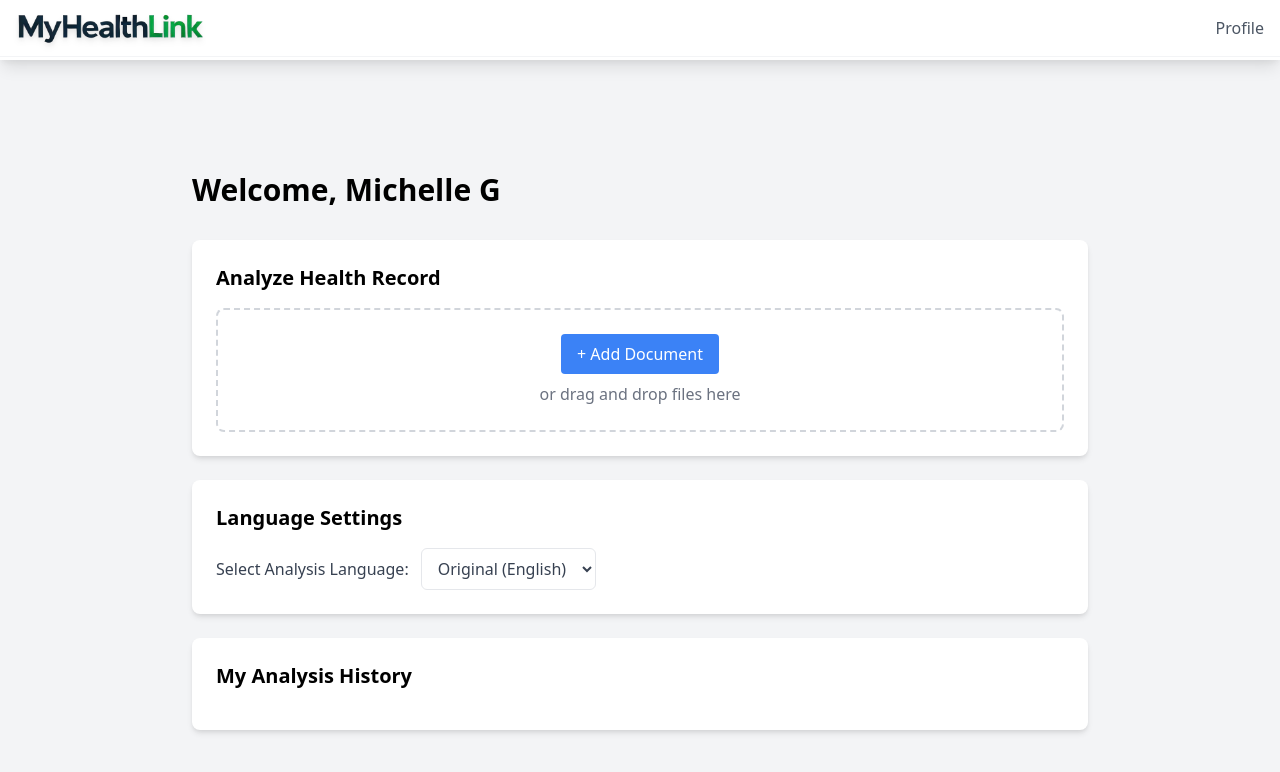
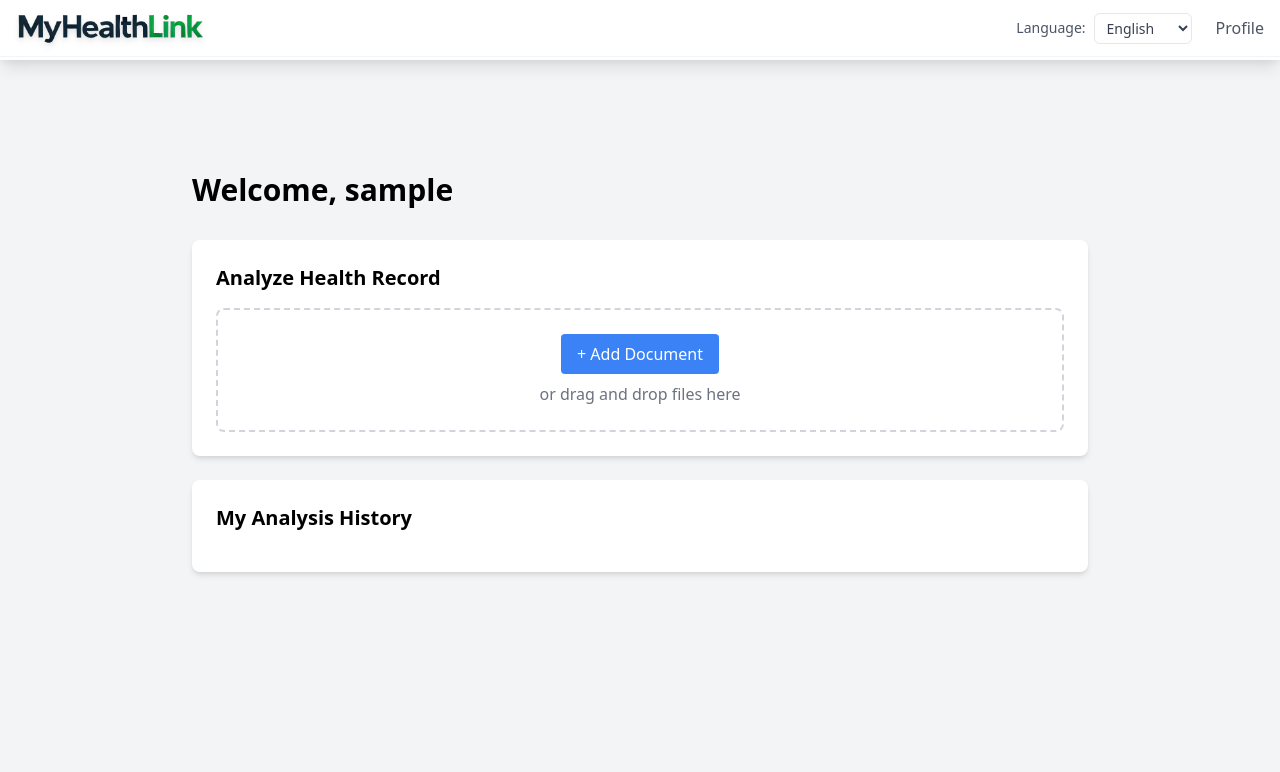
Before and after one commit to AustinArrington87/MyHealthLink, a Flask app: template myhealthlinkapp/templates/home.html in a window 1280 px wide. Shown: the top 772 px of the page. Run offline with Flask 3, Linux system fonts and the light colour scheme; the template is opened without the code that fills it: most values are stand-ins (such as "Sample title", 1, 10 or a date in 2020).

Commit message:
Update home.html

```diff
--- a/myhealthlinkapp/templates/home.html
+++ b/myhealthlinkapp/templates/home.html
@@ -10,12 +10,27 @@
                  alt="MyHealthLink Logo"
                  class="h-8 drop-shadow-md hover:drop-shadow-lg transition-all duration-300">
         </a>
-        <a href="{{ url_for('profile') }}" class="text-gray-600 hover:text-gray-900 transition-colors duration-200">Profile</a>
+        <div class="flex items-center gap-6">
+            <div class="flex items-center">
+                <label for="target_language" class="mr-2 text-sm text-gray-600">Language:</label>
+                <select name="target_language" id="target_language"
+                        class="text-sm border rounded-md py-1 px-2 text-gray-700 bg-white focus:outline-none focus:ring-2 focus:ring-blue-500">
+                    <option value="">English</option>
+                    <option value="spanish">Spanish</option>
+                    <option value="french">French</option>
+                    <option value="german">German</option>
+                    <option value="italian">Italian</option>
+                    <option value="japanese">Japanese</option>
+                    <option value="chinese">Chinese</option>
+                </select>
+            </div>
+            <a href="{{ url_for('profile') }}" class="text-gray-600 hover:text-gray-900 transition-colors duration-200">Profile</a>
+        </div>
     </div>
 </div>
 
 <div class="max-w-4xl mx-auto mt-20">
-    <h1 class="text-3xl font-bold mb-8">Welcome, Michelle G</h1>
+    <h1 class="text-3xl font-bold mb-8">Welcome, {{ user_name }}</h1>
 
     <div class="bg-white shadow-md rounded-lg p-6 mb-6">
         <h2 class="text-xl font-semibold mb-4">Analyze Health Record</h2>
@@ -25,23 +40,6 @@
                 + Add Document
             </button>
             <p class="text-gray-500 mt-2">or drag and drop files here</p>
-        </div>
-    </div>
-
-    <div class="bg-white shadow-md rounded-lg p-6 mb-6">
-        <h2 class="text-xl font-semibold mb-4">Language Settings</h2>
-        <div class="flex items-center">
-            <label for="target_language" class="mr-3 text-gray-700">Select Analysis Language:</label>
-            <select name="target_language" id="target_language"
-                    class="border rounded-md py-2 px-3 text-gray-700 bg-white focus:outline-none focus:ring-2 focus:ring-blue-500">
-                <option value="">Original (English)</option>
-                <option value="spanish">Spanish</option>
-                <option value="french">French</option>
-                <option value="german">German</option>
-                <option value="italian">Italian</option>
-                <option value="japanese">Japanese</option>
-                <option value="chinese">Chinese</option>
-            </select>
         </div>
     </div>
 
```
